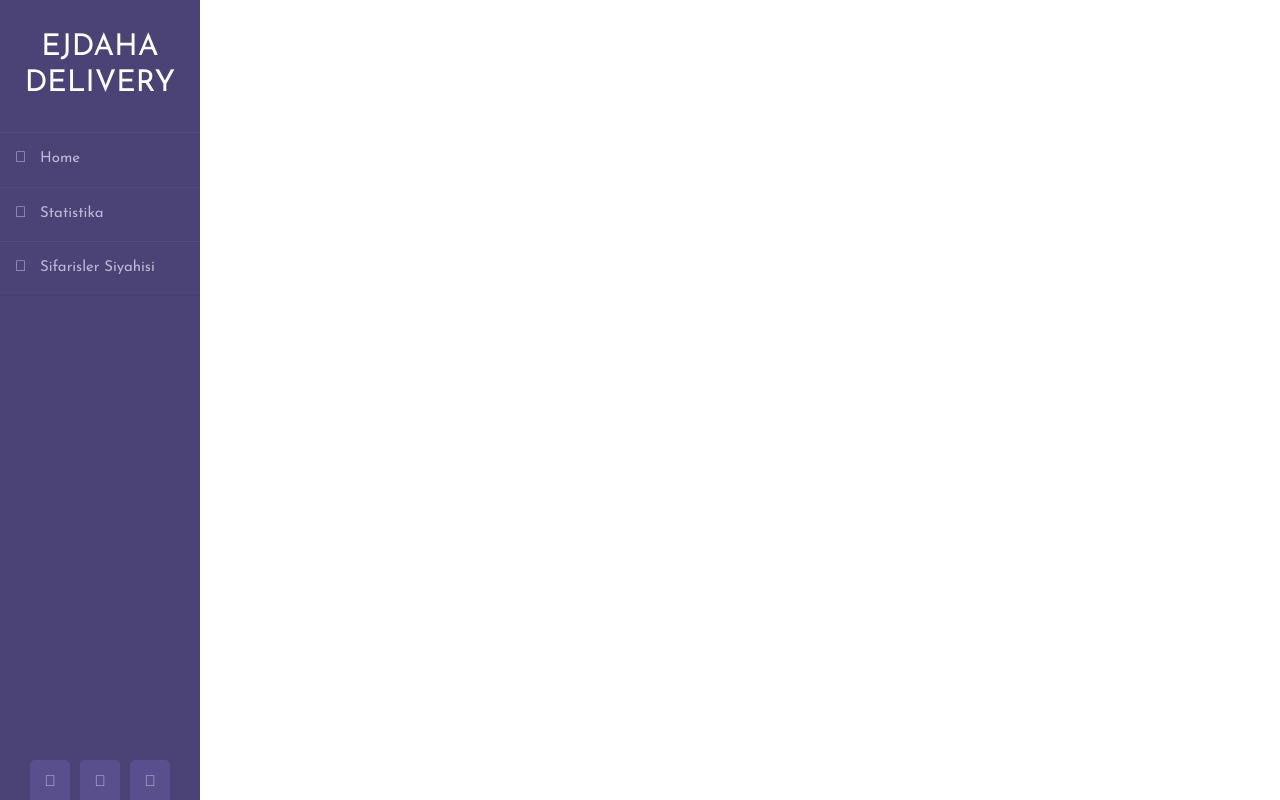
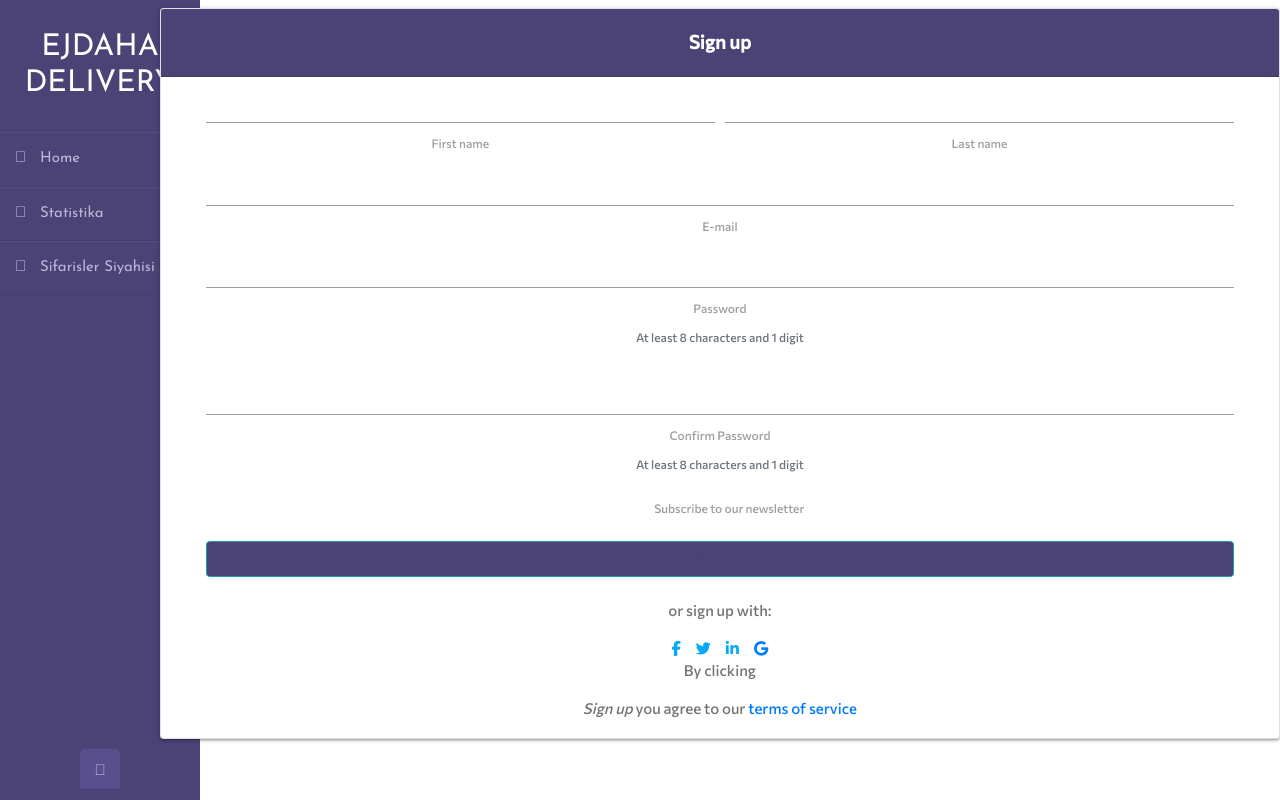
Before and after one commit to Murad011/Ejdaha-Front, a Vue app: page /register in a window 1280 px wide. Built offline with nearby package versions, Linux system fonts and the light colour scheme.

Commit message:
Front u deiwdim Murad Aydin

```diff
--- a/src/components/Header.vue
+++ b/src/components/Header.vue
@@ -30,6 +30,8 @@
     </div>
 <div class="container">
     <Map/>
+
+    <p class="flial">Fliallarimiz <i class="far fa-copyright"></i></p>
 </div>
 
 
@@ -75,6 +77,10 @@ export default {
 .content{
     z-index: 1;
 
+}
+
+.flial{
+   font-family: 'Raleway', sans-serif;
 }
 
 .card {
--- a/src/components/Login.vue
+++ b/src/components/Login.vue
@@ -2,7 +2,7 @@
 <div class="login">
   <form class="text-center border border-light p-5" action="#!">
 
-    <p class="h4 mb-4">Sign in</p>
+    <p class="h4 mb-4">Register</p>
 
 
     <input type="email" id="defaultLoginFormEmail" class="form-control mb-4" placeholder="E-mail">
@@ -23,7 +23,7 @@
     </div>
     <button class="btn btn-info btn-block my-4" type="submit">Sign in</button>
     <p>Not a member?
-        <a href="">Register</a>
+        <router-link to="/register">Register</router-link>
     </p>
 
     <p>or sign in with:</p>
@@ -31,7 +31,7 @@
     <a href="#" class="mx-2" role="button"><i class="fab fa-facebook-f light-blue-text"></i></a>
     <a href="#" class="mx-2" role="button"><i class="fab fa-twitter light-blue-text"></i></a>
     <a href="#" class="mx-2" role="button"><i class="fab fa-linkedin-in light-blue-text"></i></a>
-    <a href="#" class="mx-2" role="button"><i class="fab fa-github light-blue-text"></i></a>
+    <a href="#" class="mx-2" role="button"><i class="fab fa-google"></i></a>
 
 </form>
 </div>
@@ -48,8 +48,14 @@ export default {
 </script>
 
 <style scoped>
-  .login {
+.login {
     margin-top: auto;
 
-  }
+}
+
+.btn-info{
+  background-color: #4b4276 !important;
+}
+
+
 </style>
--- a/src/components/Navbar.vue
+++ b/src/components/Navbar.vue
@@ -1,4 +1,5 @@
 <template>
+
 <div class="wrapper">
     <div class="sidebar">
        <h2 class="ejdaha">Ejdaha Delivery</h2>
@@ -8,13 +9,14 @@
             <li><router-link to="/sifarishler_siyahisi"> <i class="fas fa-address-card"></i>Sifarisler Siyahisi</router-link> </li>
         </ul>
         <div class="social_media">
-          <a href="#"><i class="fab fa-facebook-f"></i></a>
-          <a href="#"><i class="fab fa-twitter"></i></a>
-          <a href="#"><i class="fab fa-instagram"></i></a>
+          <router-link to="login"><i class="fas fa-sign-out-alt"></i></router-link>
+
       </div>
     </div>
 
 </div>
+
+
 </template>
 
 <script>
@@ -60,6 +62,9 @@ template{
 
 body{
    background-color: #f3f5f9;
+}
+.social_media{
+  margin-bottom: 11px;
 }
 
 .wrapper{
@@ -150,5 +155,4 @@ body{
 }
 
 
-
 </style>
--- /dev/null
+++ b/src/components/Register.vue
@@ -0,0 +1,83 @@
+<template>
+<div class="card">
+    <h5 class="card-header info-color white-text text-center py-4">
+        <strong>Sign up</strong>
+    </h5>
+    <div class="card-body px-lg-5 pt-0">
+        <form class="text-center" style="color: #757575;" action="#!">
+            <div class="form-row">
+                <div class="col">
+                    <div class="md-form">
+                        <input type="text" id="materialRegisterFormFirstName" class="form-control">
+                        <label for="materialRegisterFormFirstName">First name</label>
+                    </div>
+                </div>
+                <div class="col">
+                    <div class="md-form">
+                        <input type="email" id="materialRegisterFormLastName" class="form-control">
+                        <label for="materialRegisterFormLastName">Last name</label>
+                    </div>
+                </div>
+            </div>
+
+            <div class="md-form mt-0">
+                <input type="email" id="materialRegisterFormEmail" class="form-control">
+                <label for="materialRegisterFormEmail">E-mail</label>
+            </div>
+            <div class="md-form">
+                <input type="password" id="materialRegisterFormPassword" class="form-control" aria-describedby="materialRegisterFormPasswordHelpBlock">
+                <label for="materialRegisterFormPassword">Password</label>
+                <small id="materialRegisterFormPasswordHelpBlock" class="form-text text-muted mb-4">
+                    At least 8 characters and 1 digit
+                </small>
+            </div>
+
+             <div class="md-form">
+                <input type="password" id="materialRegisterFormPassword" class="form-control" aria-describedby="materialRegisterFormPasswordHelpBlock">
+                <label for="materialRegisterFormPassword">Confirm Password</label>
+                <small id="materialRegisterFormPasswordHelpBlock" class="form-text text-muted mb-4">
+                    At least 8 characters and 1 digit
+                </small>
+            </div>
+
+            <div class="form-check">
+                <input type="checkbox" class="form-check-input" id="materialRegisterFormNewsletter">
+                <label class="form-check-label" for="materialRegisterFormNewsletter">Subscribe to our newsletter</label>
+            </div>
+            <button class="btn btn-outline-info btn-rounded btn-block my-4 waves-effect z-depth-0" type="submit">Sign in</button>
+            <p>or sign up with:</p>
+              <a href="#" class="mx-2" role="button"><i class="fab fa-facebook-f light-blue-text"></i></a>
+              <a href="#" class="mx-2" role="button"><i class="fab fa-twitter light-blue-text"></i></a>
+              <a href="#" class="mx-2" role="button"><i class="fab fa-linkedin-in light-blue-text"></i></a>
+              <a href="#" class="mx-2" role="button"><i class="fab fa-google"></i></a>
+            <p>By clicking</p>
+            <em>Sign up</em> you agree to our
+            <a href="" target="_blank">terms of service</a>
+
+        </form>
+     </div>
+
+</div>
+
+</template>
+
+<script>
+export default {
+
+}
+</script>
+
+<style>
+
+.card-header{
+    background-color: #4b4276;
+
+}
+.btn-outline-info{
+    background-color: #4b4276;
+    color: #4b4276;
+}
+
+
+
+</style>
--- a/src/components/SifarishTamamla.vue
+++ b/src/components/SifarishTamamla.vue
@@ -82,9 +82,6 @@ export default {
     margin-top: 20px;
 }
 
-#contain{
-    margin: auto;
-}
 
 
 #customer {
@@ -112,6 +109,8 @@ export default {
     text-align: center;
 
 }
+
+
 th,td {
     padding: 12px 15px;
 
@@ -121,12 +120,7 @@ th,td {
 }
 
 
-
-
-
-
-
- #submit_button{
+#submit_button{
     position: absolute;
     top: 75px;
     right: 20px;
@@ -137,15 +131,15 @@ th,td {
     color: white;
  }
 
- .search_div{
+.search_div{
     text-align: center;
     margin: 20px;
 
 
  }
 
- #searchList{
-    width: 70%;
+#searchList{
+width: 70%;
 
   }
 
--- a/src/main.js
+++ b/src/main.js
@@ -29,6 +29,7 @@ import MonthStaticties from './components/MonthStaticties.vue'
 import Login from './components/Login.vue'
 import List from "./components/List.vue"
 import SifarishTamamla from './components/SifarishTamamla.vue'
+import Register from './components/Register.vue'
 
 
 
@@ -38,7 +39,8 @@ const router = new VueRouter({
     {path: '/staticties', component: MonthStaticties},
     {path:'/sifarishler_siyahisi', component:List},
     {path:'/sifarishi_tamamla/:id',component:SifarishTamamla},
-    {path:'/login', component:Login}
+    {path:'/login', component:Login},
+    {path:'/register', component:Register}
   ],
   mode:'history'
 })
```
